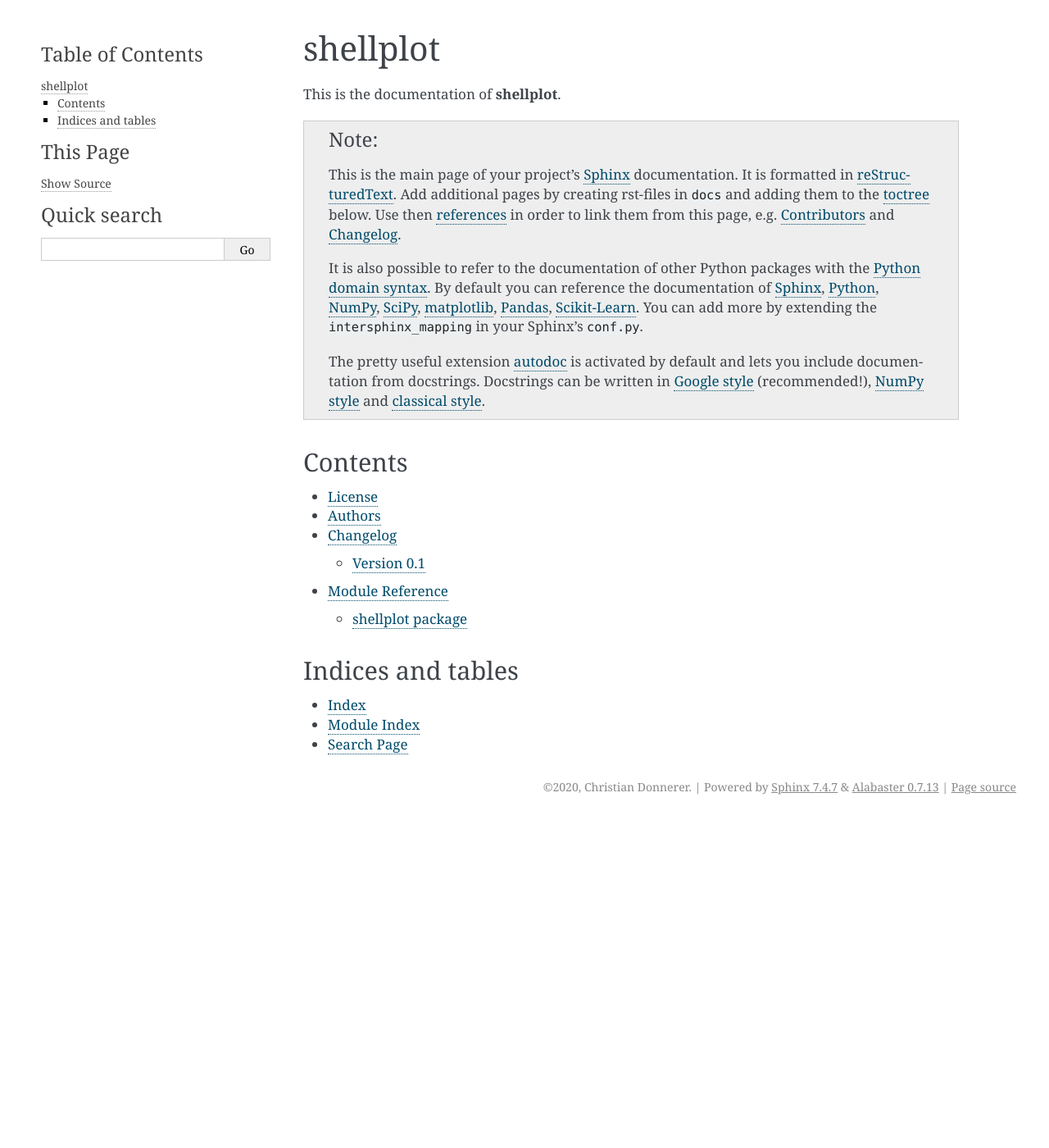
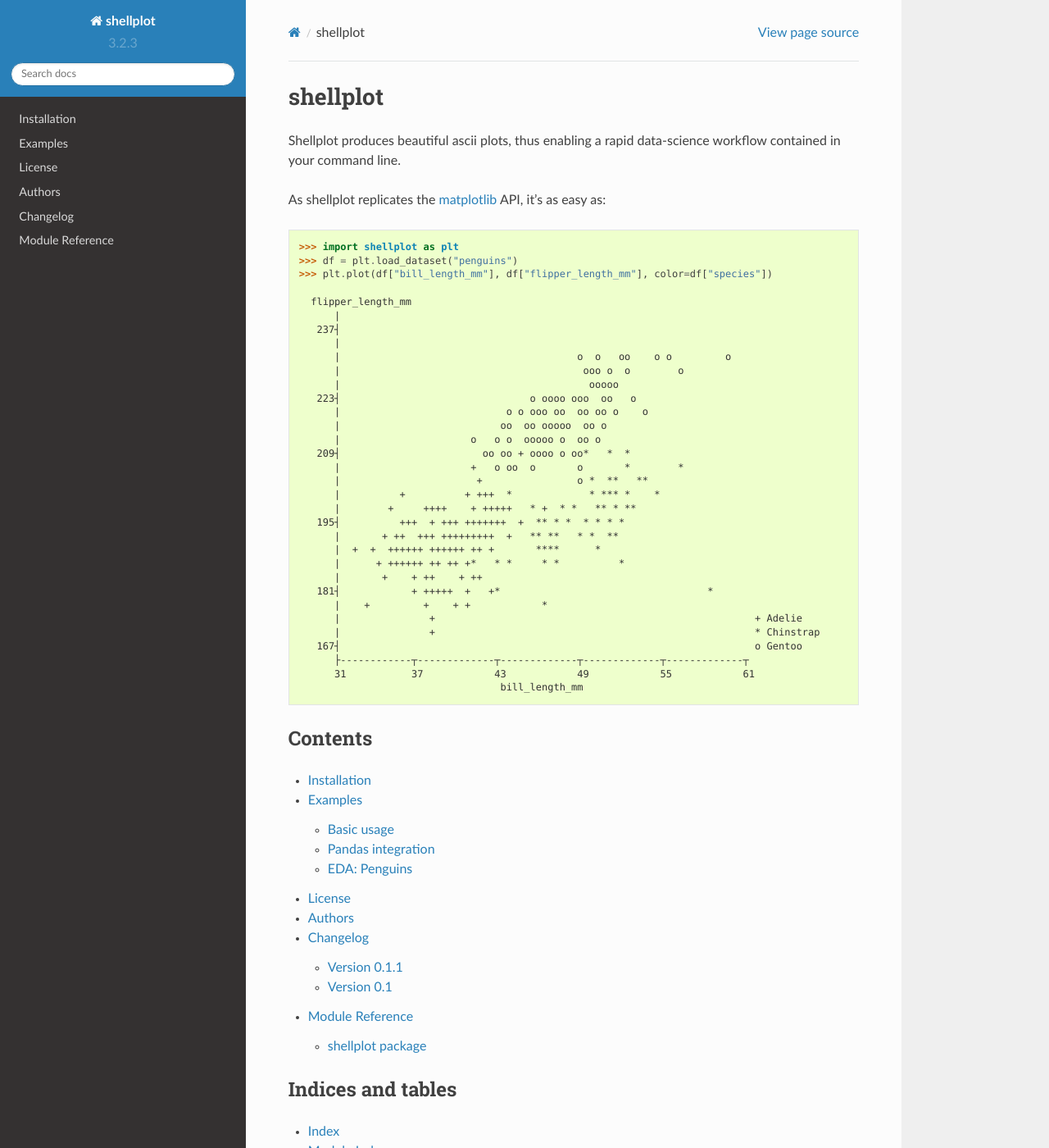
Before and after one commit to CDonnerer/shellplot, a Sphinx documentation site: the page built from docs/index.rst, in a window 1280 px wide and 1400 px high. Shown: the whole window at 82% size. Built offline with Sphinx 7.4.7 and the Read the Docs theme 2.0.0, drawn with Linux system fonts in a browser that asks for light colours; some of the changed text lies outside the part shown.

```diff
--- a/docs/conf.py
+++ b/docs/conf.py
@@ -13,13 +13,14 @@ import sys
 import inspect
 import shutil
 
-__location__ = os.path.join(os.getcwd(), os.path.dirname(
-    inspect.getfile(inspect.currentframe())))
+__location__ = os.path.join(
+    os.getcwd(), os.path.dirname(inspect.getfile(inspect.currentframe()))
+)
 
 # If extensions (or modules to document with autodoc) are in another directory,
 # add these directories to sys.path here. If the directory is relative to the
 # documentation root, use os.path.abspath to make it absolute, like shown here.
-sys.path.insert(0, os.path.join(__location__, '../src'))
+sys.path.insert(0, os.path.join(__location__, "../src"))
 
 # -- Run sphinx-apidoc ------------------------------------------------------
 # This hack is necessary since RTD does not issue `sphinx-apidoc` before running
@@ -49,7 +50,7 @@ try:
     cmd_line = cmd_line_template.format(outputdir=output_dir, moduledir=module_dir)
 
     args = cmd_line.split(" ")
-    if parse_version(sphinx.__version__) >= parse_version('1.7'):
+    if parse_version(sphinx.__version__) >= parse_version("1.7"):
         args = args[1:]
 
     apidoc.main(args)
@@ -63,35 +64,43 @@ except Exception as e:
 
 # Add any Sphinx extension module names here, as strings. They can be extensions
 # coming with Sphinx (named 'sphinx.ext.*') or your custom ones.
-extensions = ['sphinx.ext.autodoc', 'sphinx.ext.intersphinx', 'sphinx.ext.todo',
-              'sphinx.ext.autosummary', 'sphinx.ext.viewcode', 'sphinx.ext.coverage',
-              'sphinx.ext.doctest', 'sphinx.ext.ifconfig', 'sphinx.ext.mathjax',
-              'sphinx.ext.napoleon']
+extensions = [
+    "sphinx.ext.autodoc",
+    "sphinx.ext.intersphinx",
+    "sphinx.ext.todo",
+    "sphinx.ext.autosummary",
+    "sphinx.ext.viewcode",
+    "sphinx.ext.coverage",
+    "sphinx.ext.doctest",
+    "sphinx.ext.ifconfig",
+    "sphinx.ext.mathjax",
+    "sphinx.ext.napoleon",
+]
 
 # Add any paths that contain templates here, relative to this directory.
-templates_path = ['_templates']
+templates_path = ["_templates"]
 
 # The suffix of source filenames.
-source_suffix = '.rst'
+source_suffix = ".rst"
 
 # The encoding of source files.
 # source_encoding = 'utf-8-sig'
 
 # The master toctree document.
-master_doc = 'index'
+master_doc = "index"
 
 # General information about the project.
-project = u'shellplot'
-copyright = u'2020, Christian Donnerer'
+project = u"shellplot"
+copyright = u"2020, Christian Donnerer"
 
 # The version info for the project you're documenting, acts as replacement for
 # |version| and |release|, also used in various other places throughout the
 # built documents.
 #
 # The short X.Y version.
-version = ''  # Is set by calling `setup.py docs`
+version = ""  # Is set by calling `setup.py docs`
 # The full version, including alpha/beta/rc tags.
-release = ''  # Is set by calling `setup.py docs`
+release = ""  # Is set by calling `setup.py docs`
 
 # The language for content autogenerated by Sphinx. Refer to documentation
 # for a list of supported languages.
@@ -105,7 +114,7 @@ release = ''  # Is set by calling `setup.py docs`
 
 # List of patterns, relative to source directory, that match files and
 # directories to ignore when looking for source files.
-exclude_patterns = ['_build']
+exclude_patterns = ["_build"]
 
 # The reST default role (used for this markup: `text`) to use for all documents.
 # default_role = None
@@ -122,7 +131,7 @@ exclude_patterns = ['_build']
 # show_authors = False
 
 # The name of the Pygments (syntax highlighting) style to use.
-pygments_style = 'sphinx'
+pygments_style = "sphinx"
 
 # A list of ignored prefixes for module index sorting.
 # modindex_common_prefix = []
@@ -135,15 +144,12 @@ pygments_style = 'sphinx'
 
 # The theme to use for HTML and HTML Help pages.  See the documentation for
 # a list of builtin themes.
-html_theme = 'alabaster'
+html_theme = "sphinx_rtd_theme"
 
 # Theme options are theme-specific and customize the look and feel of a theme
 # further.  For a list of options available for each theme, see the
 # documentation.
-html_theme_options = {
-    'sidebar_width': '300px',
-    'page_width': '1200px'
-}
+# html_theme_options = {"sidebar_width": "300px", "page_width": "1200px"}
 
 # Add any paths that contain custom themes here, relative to this directory.
 # html_theme_path = []
@@ -172,7 +178,7 @@ else:
 # Add any paths that contain custom static files (such as style sheets) here,
 # relative to this directory. They are copied after the builtin static files,
 # so a file named "default.css" will overwrite the builtin "default.css".
-html_static_path = ['_static']
+html_static_path = ["_static"]
 
 # If not '', a 'Last updated on:' timestamp is inserted at every page bottom,
 # using the given strftime format.
@@ -216,27 +222,30 @@ html_static_path = ['_static']
 # html_file_suffix = None
 
 # Output file base name for HTML help builder.
-htmlhelp_basename = 'shellplot-doc'
+htmlhelp_basename = "shellplot-doc"
 
 
 # -- Options for LaTeX output --------------------------------------------------
 
 latex_elements = {
-# The paper size ('letterpaper' or 'a4paper').
-# 'papersize': 'letterpaper',
-
-# The font size ('10pt', '11pt' or '12pt').
-# 'pointsize': '10pt',
-
-# Additional stuff for the LaTeX preamble.
-# 'preamble': '',
+    # The paper size ('letterpaper' or 'a4paper').
+    # 'papersize': 'letterpaper',
+    # The font size ('10pt', '11pt' or '12pt').
+    # 'pointsize': '10pt',
+    # Additional stuff for the LaTeX preamble.
+    # 'preamble': '',
 }
 
 # Grouping the document tree into LaTeX files. List of tuples
 # (source start file, target name, title, author, documentclass [howto/manual]).
 latex_documents = [
-  ('index', 'user_guide.tex', u'shellplot Documentation',
-   u'Christian Donnerer', 'manual'),
+    (
+        "index",
+        "user_guide.tex",
+        u"shellplot Documentation",
+        u"Christian Donnerer",
+        "manual",
+    ),
 ]
 
 # The name of an image file (relative to this directory) to place at the top of
@@ -260,13 +269,13 @@ latex_documents = [
 # latex_domain_indices = True
 
 # -- External mapping ------------------------------------------------------------
-python_version = '.'.join(map(str, sys.version_info[0:2]))
+python_version = ".".join(map(str, sys.version_info[0:2]))
 intersphinx_mapping = {
-    'sphinx': ('http://www.sphinx-doc.org/en/stable', None),
-    'python': ('https://docs.python.org/' + python_version, None),
-    'matplotlib': ('https://matplotlib.org', None),
-    'numpy': ('https://docs.scipy.org/doc/numpy', None),
-    'sklearn': ('http://scikit-learn.org/stable', None),
-    'pandas': ('http://pandas.pydata.org/pandas-docs/stable', None),
-    'scipy': ('https://docs.scipy.org/doc/scipy/reference', None),
+    "sphinx": ("http://www.sphinx-doc.org/en/stable", None),
+    "python": ("https://docs.python.org/" + python_version, None),
+    "matplotlib": ("https://matplotlib.org", None),
+    "numpy": ("https://docs.scipy.org/doc/numpy", None),
+    "sklearn": ("http://scikit-learn.org/stable", None),
+    "pandas": ("http://pandas.pydata.org/pandas-docs/stable", None),
+    "scipy": ("https://docs.scipy.org/doc/scipy/reference", None),
 }
--- /dev/null
+++ b/docs/examples.rst
@@ -0,0 +1,170 @@
+.. _examples:
+
+========
+Examples
+========
+
+Basic usage
+-------------
+
+Shellplot aims to reproduce matplotlib's plotting API::
+
+
+        >>> import numpy as np
+        >>> import shellplot as plt
+        >>> x = np.arange(-3, 3, 0.05)
+        >>> y = np.cos(x) ** 2
+        >>> plt.plot(x, y)
+
+          1.0┤                             +
+             |+                          +++++                          +
+             | +                        +     +                        +
+             |  +                      +       +                      +
+         0.75┤   +                    +         +                    +
+             |    +                  ++         ++                  +
+             |    +                  +           +                  +
+             |     +                +             +                +
+          0.5┤      +              +               +              +
+             |      +              +               +              +
+             |       +            +                 +            +
+             |        +          +                   +          +
+         0.25┤        ++        ++                   ++        ++
+             |         ++       +                     +       ++
+             |          ++    ++                       ++    ++
+          0.0┤           ++++++                         ++++++
+             ├------------------┬-------------------┬-------------------┬
+             -3                 -1                  1                   3
+
+
+Pandas integration
+-------------------
+
+Shellplot can directly be used via pandas, by setting the ``plotting.backend``
+parameter::
+
+
+        >>> import pandas as pd
+        >>> pd.set_option("plotting.backend", "shellplot")
+        >>> x = np.random.randn(1000)
+        >>> my_series = pd.Series(data=x, name="my_fun_distribution")
+        >>> my_series.hist(bins=10)
+
+        counts
+         286┤
+            |                          ____
+            |                     ____|    |
+            |                    |    |    |
+         215┤                    |    |    |____
+            |                    |    |    |    |
+            |                    |    |    |    |
+            |                    |    |    |    |
+         144┤                ____|    |    |    |
+            |               |    |    |    |    |____
+            |               |    |    |    |    |    |
+            |               |    |    |    |    |    |
+          73┤               |    |    |    |    |    |
+            |           ____|    |    |    |    |    |____
+            | ____ ____|    |    |    |    |    |    |    |____
+            ├-------------┬-------------┬--------------┬-------------┬--
+            -4.0          -2.0          0.0            2.0           4.0
+                                my_fun_distribution
+
+
+EDA: Penguins
+-------------------
+
+For a more realistic example of shellplot in a data science usecase, we will
+walk through an exploratory data analysis (EDA) of the `penguins`_ data.
+
+For convenience, this dataset can be directly loaded from ``shellplot``::
+
+
+        >>> import pandas as pd
+        >>> import shellplot as plt
+        >>> pd.set_option("plotting.backend", "shellplot")
+        >>> df = plt.load_dataset("penguins")
+        >>> df.sample(5)
+
+          species  island  bill_length_mm  bill_depth_mm  flipper_length_mm  body_mass_g     sex
+           Gentoo  Biscoe            47.5           15.0              218.0       4950.0  FEMALE
+           Adelie   Dream            38.9           18.8              190.0       3600.0  FEMALE
+           Gentoo  Biscoe            47.2           15.5              215.0       4975.0  FEMALE
+           Gentoo  Biscoe            46.4           15.6              221.0       5000.0    MALE
+           Adelie  Biscoe            36.4           17.1              184.0       2850.0  FEMALE
+
+
+Let's start by looking at bill and flipper lengths vary across species::
+
+
+        >>> plt.plot(df["bill_length_mm"], df["flipper_length_mm"], color=df["species"])
+
+          flipper_length_mm
+              |
+           237┤
+              |
+              |                                        o  o   oo    o o         o
+              |                                         ooo o  o        o
+              |                                          ooooo
+           223┤                                o oooo ooo  oo   o
+              |                            o o ooo oo  oo oo o    o
+              |                           oo  oo ooooo  oo o
+              |                      o   o o  ooooo o  oo o
+           209┤                        oo oo + oooo o oo*   *  *
+              |                      +   o oo  o       o       *        *
+              |                       +                o *  **   **
+              |          +          + +++  *             * *** *    *
+              |        +     ++++    + +++++   * +  * *   ** * **
+           195┤          +++  + +++ +++++++  +  ** * *  * * * *
+              |       + ++  +++ +++++++++  +   ** **   * *  **
+              |  +  +  ++++++ ++++++ ++ +       ****      *
+              |      + ++++++ ++ ++ +*   * *     * *          *
+              |       +    + ++    + ++
+           181┤            + +++++  +   +*                                   *
+              |    +         +    + +            *
+              |               +                                                      + Adelie
+              |               +                                                      * Chinstrap
+           167┤                                                                      o Gentoo
+              ├------------┬-------------┬-------------┬-------------┬-------------┬
+              31           37            43            49            55            61
+                                          bill_length_mm
+
+
+Next, we want to understand the distribution of body masses::
+
+
+        >>> df["body_mass_g"].hist(bins=12)
+
+          counts
+           59┤
+             |           ____
+             |          |    |____
+             |          |    |    |
+             |          |    |    |
+           48┤          |    |    |
+             |          |    |    |
+             |          |    |    |____
+             |          |    |    |    |
+             |          |    |    |    |
+           37┤          |    |    |    |____
+             |          |    |    |    |    |____
+             |          |    |    |    |    |    |
+             |          |    |    |    |    |    |
+             |          |    |    |    |    |    |
+           26┤      ____|    |    |    |    |    |____
+             |     |    |    |    |    |    |    |    |     ____
+             |     |    |    |    |    |    |    |    |    |    |
+             |     |    |    |    |    |    |    |    |____|    |
+             |     |    |    |    |    |    |    |    |    |    |
+           15┤     |    |    |    |    |    |    |    |    |    |____
+             |     |    |    |    |    |    |    |    |    |    |    |
+             | ____|    |    |    |    |    |    |    |    |    |    |
+             ||    |    |    |    |    |    |    |    |    |    |    |
+            4┤|    |    |    |    |    |    |    |    |    |    |    |____
+             ├-----------┬------------┬------------┬------------┬-----------┬------
+             2619        3393         4167         4941         5715        6489
+                                          body_mass_g
+
+to be continued...
+
+
+.. _penguins: https://github.com/allisonhorst/palmerpenguins
--- a/docs/index.rst
+++ b/docs/index.rst
@@ -2,25 +2,47 @@
 shellplot
 =========
 
-This is the documentation of **shellplot**.
+Shellplot produces beautiful ascii plots, thus enabling a rapid data-science
+workflow contained in your command line.
 
-.. note::
+As shellplot replicates the `matplotlib`_ API, it's as easy as::
 
-    This is the main page of your project's `Sphinx`_ documentation.
-    It is formatted in `reStructuredText`_. Add additional pages
-    by creating rst-files in ``docs`` and adding them to the `toctree`_ below.
-    Use then `references`_ in order to link them from this page, e.g.
-    :ref:`authors` and :ref:`changes`.
 
-    It is also possible to refer to the documentation of other Python packages
-    with the `Python domain syntax`_. By default you can reference the
-    documentation of `Sphinx`_, `Python`_, `NumPy`_, `SciPy`_, `matplotlib`_,
-    `Pandas`_, `Scikit-Learn`_. You can add more by extending the
-    ``intersphinx_mapping`` in your Sphinx's ``conf.py``.
+        >>> import shellplot as plt
+        >>> df = plt.load_dataset("penguins")
+        >>> plt.plot(df["bill_length_mm"], df["flipper_length_mm"], color=df["species"])
 
-    The pretty useful extension `autodoc`_ is activated by default and lets
-    you include documentation from docstrings. Docstrings can be written in
-    `Google style`_ (recommended!), `NumPy style`_ and `classical style`_.
+          flipper_length_mm
+              |
+           237┤
+              |
+              |                                        o  o   oo    o o         o
+              |                                         ooo o  o        o
+              |                                          ooooo
+           223┤                                o oooo ooo  oo   o
+              |                            o o ooo oo  oo oo o    o
+              |                           oo  oo ooooo  oo o
+              |                      o   o o  ooooo o  oo o
+           209┤                        oo oo + oooo o oo*   *  *
+              |                      +   o oo  o       o       *        *
+              |                       +                o *  **   **
+              |          +          + +++  *             * *** *    *
+              |        +     ++++    + +++++   * +  * *   ** * **
+           195┤          +++  + +++ +++++++  +  ** * *  * * * *
+              |       + ++  +++ +++++++++  +   ** **   * *  **
+              |  +  +  ++++++ ++++++ ++ +       ****      *
+              |      + ++++++ ++ ++ +*   * *     * *          *
+              |       +    + ++    + ++
+           181┤            + +++++  +   +*                                   *
+              |    +         +    + +            *
+              |               +                                                      + Adelie
+              |               +                                                      * Chinstrap
+           167┤                                                                      o Gentoo
+              ├------------┬-------------┬-------------┬-------------┬-------------┬
+              31           37            43            49            55            61
+                                          bill_length_mm
+
+
 
 
 Contents
@@ -29,6 +51,8 @@ Contents
 .. toctree::
    :maxdepth: 2
 
+   Installation <installation>
+   Examples <examples>
    License <license>
    Authors <authors>
    Changelog <changelog>
@@ -42,18 +66,4 @@ Indices and tables
 * :ref:`modindex`
 * :ref:`search`
 
-.. _toctree: http://www.sphinx-doc.org/en/master/usage/restructuredtext/directives.html
-.. _reStructuredText: http://www.sphinx-doc.org/en/master/usage/restructuredtext/basics.html
-.. _references: http://www.sphinx-doc.org/en/stable/markup/inline.html
-.. _Python domain syntax: http://sphinx-doc.org/domains.html#the-python-domain
-.. _Sphinx: http://www.sphinx-doc.org/
-.. _Python: http://docs.python.org/
-.. _Numpy: http://docs.scipy.org/doc/numpy
-.. _SciPy: http://docs.scipy.org/doc/scipy/reference/
 .. _matplotlib: https://matplotlib.org/contents.html#
-.. _Pandas: http://pandas.pydata.org/pandas-docs/stable
-.. _Scikit-Learn: http://scikit-learn.org/stable
-.. _autodoc: http://www.sphinx-doc.org/en/stable/ext/autodoc.html
-.. _Google style: https://github.com/google/styleguide/blob/gh-pages/pyguide.md#38-comments-and-docstrings
-.. _NumPy style: https://numpydoc.readthedocs.io/en/latest/format.html
-.. _classical style: http://www.sphinx-doc.org/en/stable/domains.html#info-field-lists
--- a/src/shellplot/__init__.py
+++ b/src/shellplot/__init__.py
@@ -10,6 +10,8 @@ except DistributionNotFound:
 finally:
     del get_distribution, DistributionNotFound
 
-from shellplot import pandas_api
+from shellplot import pandas_api  # noqa: F401
 
-from shellplot.plots import plot, hist
+from shellplot.plots import plot, hist  # noqa: F401
+
+from shellplot.utils import load_dataset  # noqa: F401
```
Also changed, not shown: CHANGELOG.rst (+12 -4 lines), README.rst (+46 -63 lines), docs/installation.rst (added, +13 -0 lines), setup.cfg (+4 -5 lines), .travis.yml, 11 other files.
